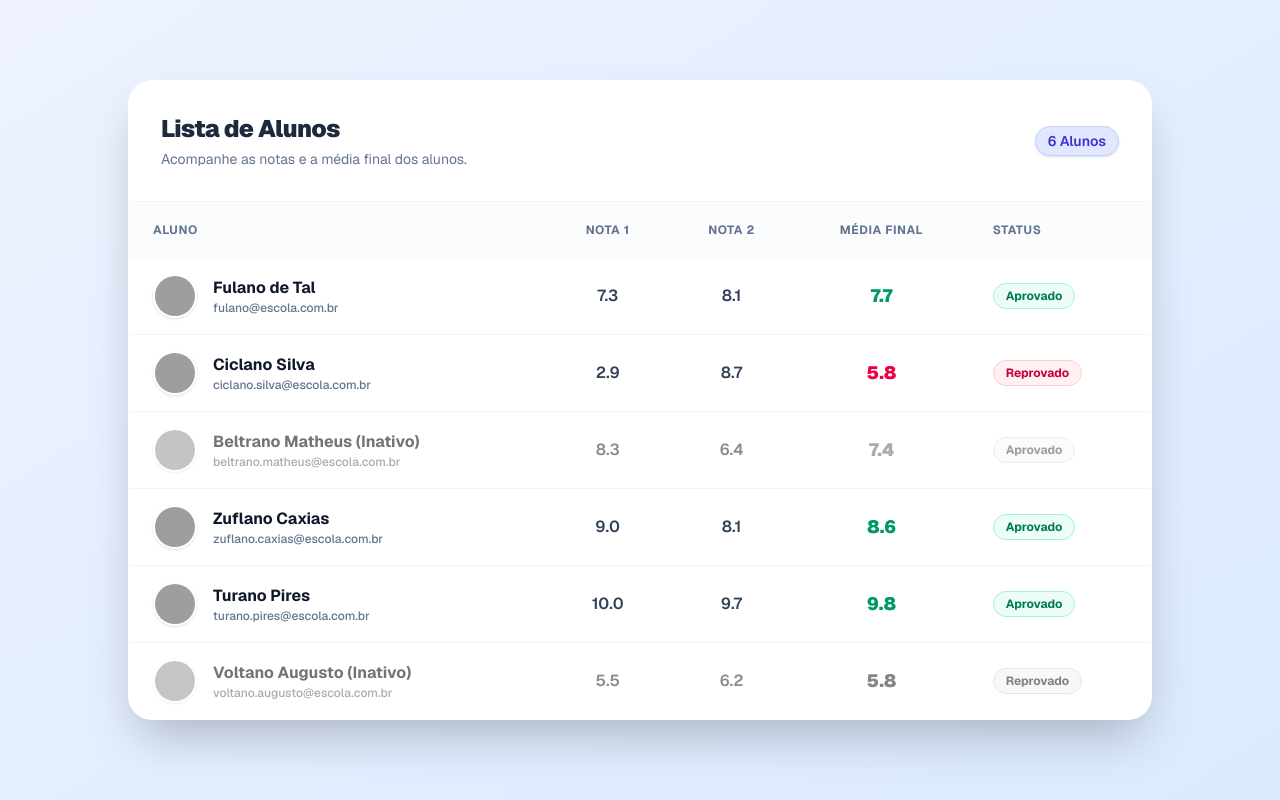
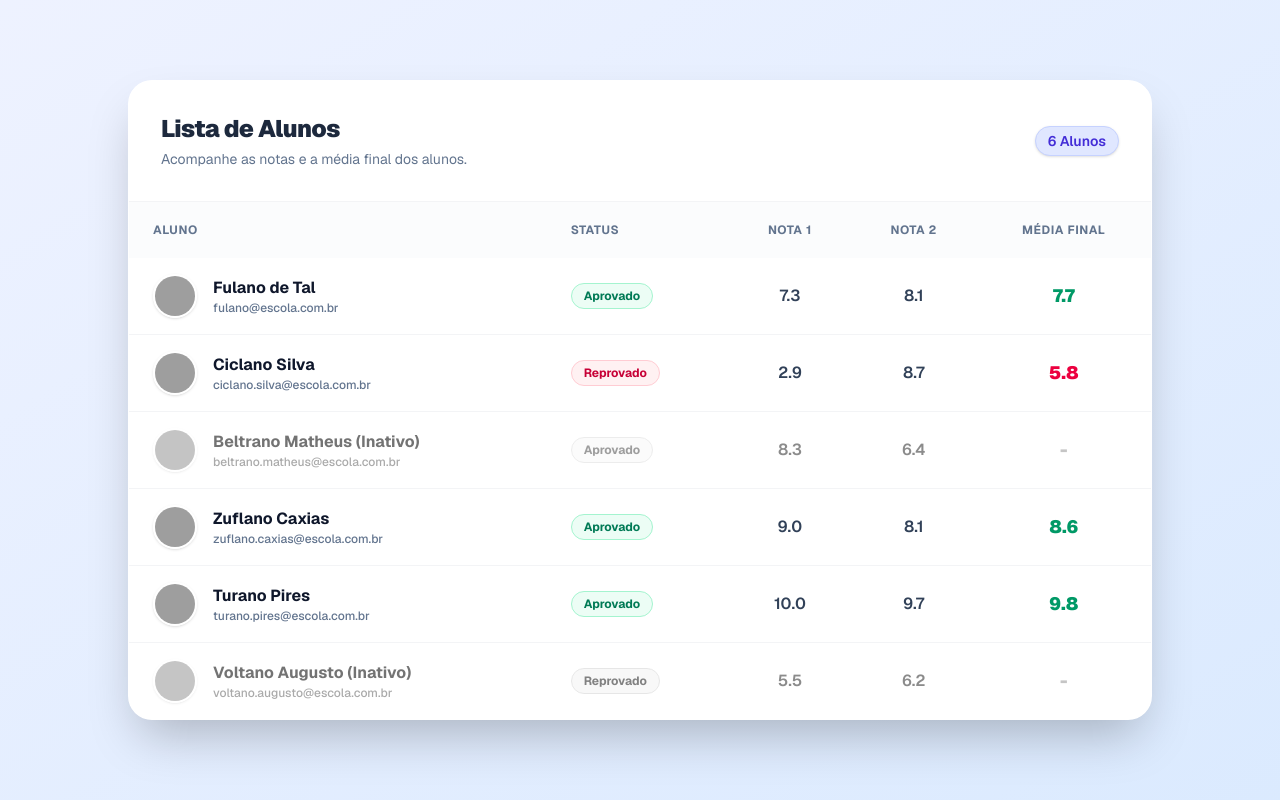
Before and after one commit to Vcljunges/Front-Saudar.08-04, a Next.js app in the folder src/: page /tabela in a window 1280 px wide. Built offline with nearby package versions, Linux system fonts and the light colour scheme; grey boxes are pictures that could not be loaded.

Commit message:
Alterações de posição dos objetos

```diff
--- a/src/app/compEmoji/studentTable.tsx
+++ b/src/app/compEmoji/studentTable.tsx
@@ -17,12 +17,12 @@ export function StudentTable({ students }: StudentTableProps) {
                 <th>Status</th>
             </tr>
             <tr>
+                <td>{students.map((student) => student.active ? "Aprovado" : "Reprovado")}</td>
                 <td>{students.map((student) => student.name)}</td>
                 <td>{students.map((student) => student.email)}</td>
                 <td>{students.map((student) => student.grade1)}</td>
                 <td>{students.map((student) => student.grade2)}</td>
                 <td>{students.map((student) => (student.grade1 + student.grade2) / 2)}</td>
-                <td>{students.map((student) => student.active ? "Aprovado" : "Reprovado")}</td>
             </tr>
         </table>
     );
--- a/src/app/tabela/page.tsx
+++ b/src/app/tabela/page.tsx
@@ -22,10 +22,10 @@ export default function Notas() {
             <thead className="bg-slate-50/50 dark:bg-slate-800/40 text-xs uppercase text-slate-500 dark:text-slate-400 font-bold tracking-wider">
               <tr>
                 <th className="px-6 py-5">Aluno</th>
+                <th className="px-6 py-5 ">Status</th>
                 <th className="px-6 py-5 text-center">Nota 1</th>
                 <th className="px-6 py-5 text-center">Nota 2</th>
                 <th className="px-6 py-5 text-center">Média Final</th>
-                <th className="px-6 py-5">Status</th>
               </tr>
             </thead>
             <tbody className="divide-y divide-gray-100 dark:divide-slate-800/80">
@@ -51,17 +51,6 @@ export default function Notas() {
                         </div>
                       </div>
                     </td>
-                    <td className="px-6 py-4 text-center">
-                      <span className="font-semibold text-slate-700 dark:text-slate-300 text-base">{student.grade1.toFixed(1)}</span>
-                    </td>
-                    <td className="px-6 py-4 text-center">
-                      <span className="font-semibold text-slate-700 dark:text-slate-300 text-base">{student.grade2.toFixed(1)}</span>
-                    </td>
-                    <td className="px-6 py-4 text-center">
-                      <span className={`text-lg font-black ${aprovado ? 'text-emerald-600 dark:text-emerald-400' : 'text-rose-600 dark:text-rose-400'}`}>
-                        {media.toFixed(1)}
-                      </span>
-                    </td>
                     <td className="px-6 py-4">
                       <span
                         className={`inline-flex items-center px-3 py-1 rounded-full text-xs font-bold border ${
@@ -71,6 +60,17 @@ export default function Notas() {
                         }`}
                       >
                         {aprovado ? "Aprovado" : "Reprovado"}
+                      </span>
+                    </td>
+                    <td className="px-6 py-4 text-center">
+                      <span className="font-semibold text-slate-700 dark:text-slate-300 text-base">{student.grade1.toFixed(1)}</span>
+                    </td>
+                    <td className="px-6 py-4 text-center">
+                      <span className="font-semibold text-slate-700 dark:text-slate-300 text-base">{student.grade2.toFixed(1)}</span>
+                    </td>
+                    <td className="px-6 py-4 text-center">
+                      <span className={`text-lg font-black ${!student.active ? 'text-slate-400 dark:text-slate-500' : aprovado ? 'text-emerald-600 dark:text-emerald-400' : 'text-rose-600 dark:text-rose-400'}`}>
+                        {student.active ? media.toFixed(1) : '-'}
                       </span>
                     </td>
                   </tr>
```
